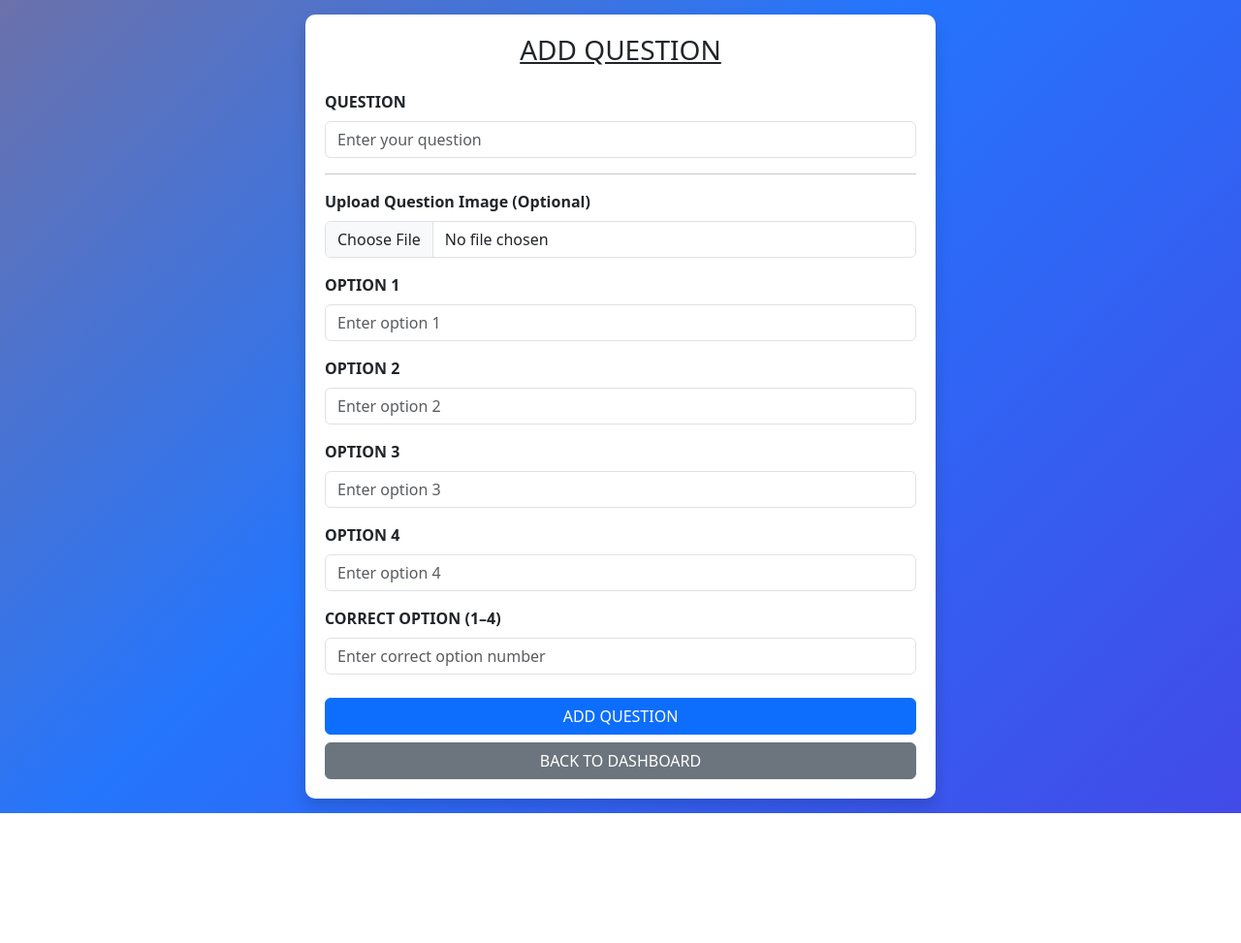
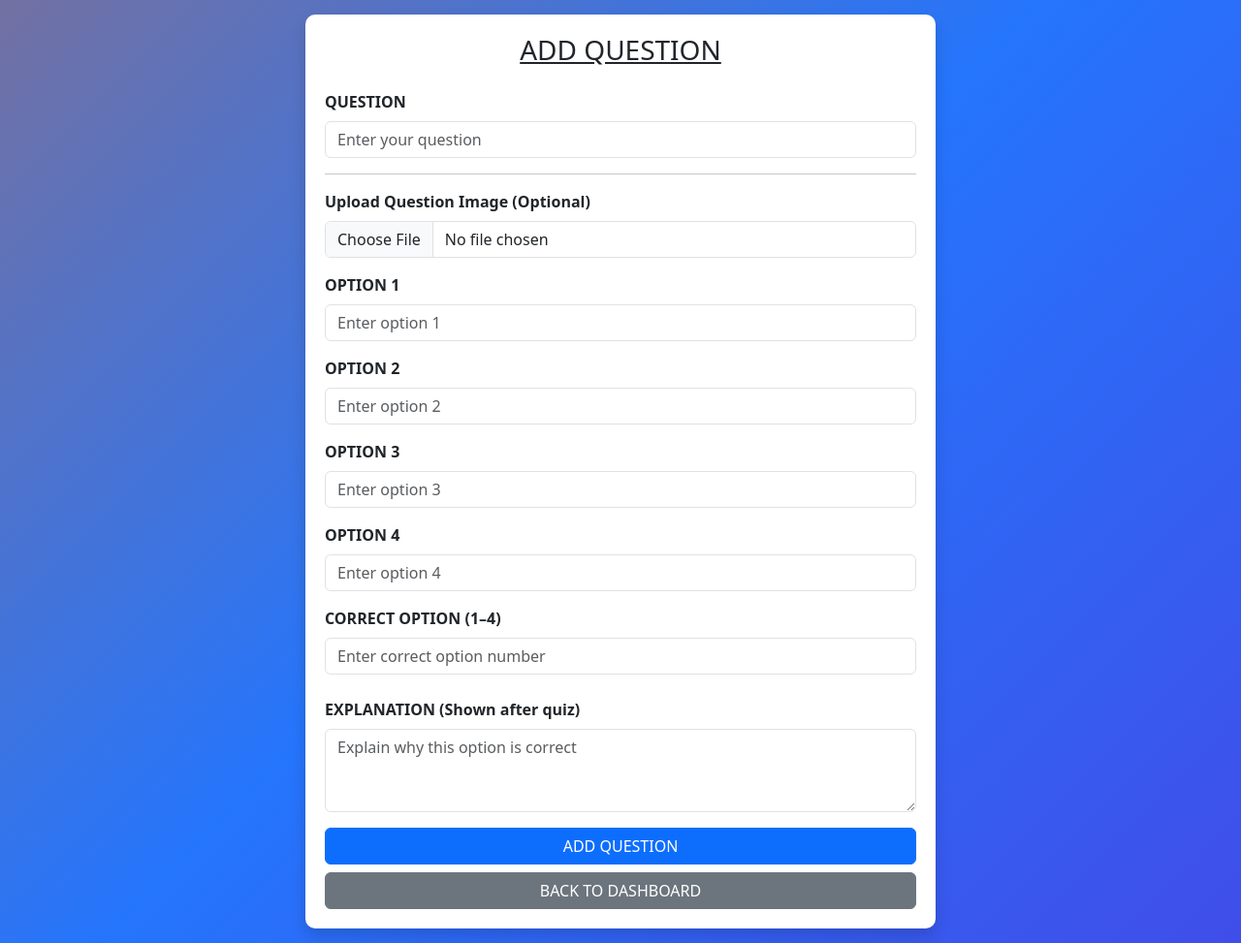
Before and after one commit to 23f3001514/Quiz_Master_app, a Flask app: page /add/question/1/1 in a window 1280 px wide. Shown: the whole page at 97% size. Before the commit the page ends 839 px from the top, so only its background shows below. Run offline with Flask 3, Linux system fonts and the light colour scheme; a user stored in the database is signed in; tables that the repository leaves empty hold one stand-in row (values such as "Sample post"); some libraries are stand-ins or nearby versions.

Commit message:
Project completed

```diff
--- a/app.py
+++ b/app.py
@@ -990,19 +990,28 @@ class Chapter(db.Model):
     title = db.Column(db.String(50) , nullable = False)
     quiz_id = db.Column(db.Integer , db.ForeignKey('quiz.id') , nullable = False)
 
+
+
+
 class Question(db.Model):
     id = db.Column(db.Integer , primary_key = True)
     quiz_id = db.Column(db.Integer , db.ForeignKey('quiz.id') , nullable = False)
     chapter_id = db.Column(db.Integer , db.ForeignKey('chapter.id') , nullable = False)
+
     question_statement = db.Column(db.Text , nullable = True)
     question_image = db.Column(db.String(100), nullable=True)
+
     option_1 = db.Column(db.String(50) , nullable = False)
     option_2 = db.Column(db.String(50) , nullable = False)
     option_3 = db.Column(db.String(50) , nullable = False)
     option_4 = db.Column(db.String(50) , nullable = False)
+
     correct_option = db.Column(db.Integer , nullable = False)
+    explanation = db.Column(db.Text, nullable=True)
+
     quiz = db.relationship('Quiz' , backref='questions')
     chapter = db.relationship('Chapter' , backref='questions')
+
 
 class QuizAttempt(db.Model):
     id = db.Column(db.Integer, primary_key=True)
@@ -1154,8 +1163,17 @@ def user_dashboard():
     else:
         quizzes = Quiz.query.all()
 
+
+    attempts = QuizAttempt.query.filter_by(user_id=session['user_id']).order_by(QuizAttempt.timestamp.desc()).all()
+    # 🔥 attach total questions to each attempt
+    for attempt in attempts:
+        if attempt.chapter:
+            attempt.total_questions = len(attempt.chapter.questions)
+        else:
+            attempt.total_questions = 0
+
+
     # 🔥 Get all attempts for the logged-in user
-    attempts = QuizAttempt.query.filter_by(user_id=session['user_id']).order_by(QuizAttempt.timestamp.desc()).all()
 
     return render_template(
         'user_dashboard.html',
@@ -1189,26 +1207,34 @@ def chapter_wise_quiz(quiz_id):
 
     return render_template('chapter_wise_quiz.html', quiz=quiz, chapters=chapters, search_query=search_query)
 
+
+
+
 # ---------------- LEADERBOARD ----------------
-@app.route('/leaderboard/<int:quiz_id>')
-def leaderboard(quiz_id):
+
+@app.route('/leaderboard/<int:quiz_id>/<int:chapter_id>')
+def leaderboard(quiz_id, chapter_id):
     if 'user_id' not in session:
         return redirect('/user/login')
 
     quiz = Quiz.query.get_or_404(quiz_id)
-
-    # Fetch top 10 attempts (highest score first, earlier attempt wins tie)
-    top_attempts = QuizAttempt.query.filter_by(quiz_id=quiz_id).order_by(
+    chapter = Chapter.query.get_or_404(chapter_id)
+
+    # ✅ ONLY same quiz + same chapter
+    top_attempts = QuizAttempt.query.filter_by(
+        quiz_id=quiz_id,
+        chapter_id=chapter_id
+    ).order_by(
         QuizAttempt.score.desc(),
         QuizAttempt.timestamp.asc()
     ).limit(10).all()
 
-    # 🔥 IMPORTANT: pass current user id
     current_user_id = session.get('user_id')
 
     return render_template(
         'leaderboard.html',
         quiz=quiz,
+        chapter=chapter,
         top_attempts=top_attempts,
         current_user_id=current_user_id
     )
@@ -1255,14 +1281,17 @@ def answer_key(attempt_id):
         else:
             wrong += 1
 
+
         detailed_questions.append({
-            "id": q.id,   # ✅ ADD THIS
+            "id": q.id,
             "question_statement": q.question_statement,
             "question_image": q.question_image,
             "options": [q.option_1, q.option_2, q.option_3, q.option_4],
             "correct_option": q.correct_option,
-            "selected": selected
+            "selected": selected,
+            "explanation": q.explanation
         })
+
 
     # ACCURACY CALCULATION
     accuracy = round((correct / total) * 100, 2) if total else 0
@@ -1382,6 +1411,7 @@ def add_chapter(quiz_id):
         return redirect('/admin/dashboard')
     return render_template('add_chapter.html' , quiz=quiz)
 
+
 @app.route('/add/question/<int:quiz_id>/<int:chapter_id>', methods=['GET', 'POST'])
 def add_question(quiz_id, chapter_id):
     if 'admin_id' not in session:
@@ -1414,7 +1444,8 @@ def add_question(quiz_id, chapter_id):
                 option_2=option_2,
                 option_3=option_3,
                 option_4=option_4,
-                correct_option=int(correct_option)
+                correct_option=int(correct_option),
+                explanation=request.form.get("explanation")
             )
             db.session.add(new_question)
             db.session.commit()
@@ -1558,7 +1589,7 @@ def delete_question(question_id):
 
 
 
-
+# ========================== Edit Question Route ==========================
 
 @app.route("/edit/question/<int:question_id>", methods=["GET", "POST"])
 def edit_question(question_id):
@@ -1566,6 +1597,7 @@ def edit_question(question_id):
 
     if request.method == "POST":
         # Update text question
+        question.explanation = request.form.get("explanation")
         question_text = request.form.get("quiz_name")
         if question_text:
             question.question_statement = question_text
--- a/templates/add_question.html
+++ b/templates/add_question.html
@@ -81,6 +81,15 @@
                placeholder="Enter correct option number" required>
       </div>
 
+      <div class="mb-3">
+        <label class="form-label fw-bold">EXPLANATION (Shown after quiz)</label>
+        <textarea class="form-control"
+          name="explanation"
+          rows="3"
+          placeholder="Explain why this option is correct"></textarea>
+      </div>
+
+
       <div class="d-grid gap-2">
         <button type="submit" class="btn btn-primary">ADD QUESTION</button>
         <a href="/admin/dashboard" class="btn btn-secondary">BACK TO DASHBOARD</a>
--- a/templates/edit_question.html
+++ b/templates/edit_question.html
@@ -56,6 +56,11 @@
                 <input type="text" class="form-control" name="option_4" placeholder="Enter option number 4" required>
             </div>
             <div class="mb-3">
+                <label class="form-label">Explanation</label>
+                <textarea class="form-control" name="explanation" rows="3">{{ question.explanation }}</textarea>
+            </div>
+
+            <div class="mb-3">
                 <label class="form-label">CORRECT OPTION (1-4) :</label>
                 <input type="text" class="form-control" name="correct_option" placeholder="Correct option number" required>
             </div>
--- a/templates/user_dashboard.html
+++ b/templates/user_dashboard.html
@@ -193,7 +193,7 @@
         <tr>
           <td>{{ attempt.quiz.title }}</td>
           <td>{{ attempt.chapter.title if attempt.chapter else 'N/A' }}</td>
-          <td><span class="badge bg-success">{{ attempt.score }}</span></td>
+          <td><span class="badge bg-success">{{ attempt.score }} / {{ attempt.total_questions }}</span></td>
           <td>{{ attempt.timestamp.strftime("%d %b %Y") }}</td>
           <td>
             <a href="{{ url_for('answer_key', attempt_id=attempt.id) }}"
```
Also changed, not shown: templates/quiz_analysis.html (+15 -1 lines), instance/quiz.db.
